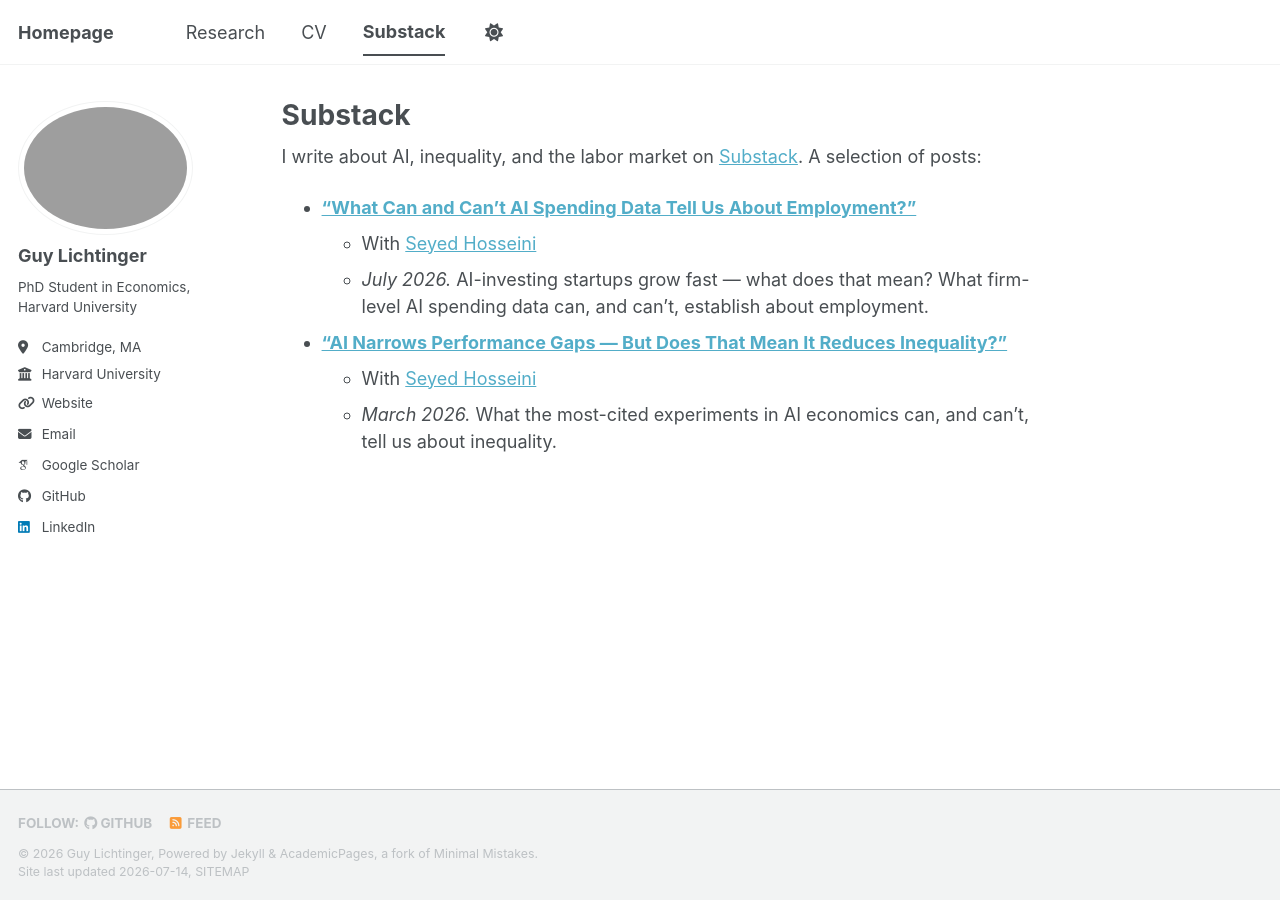
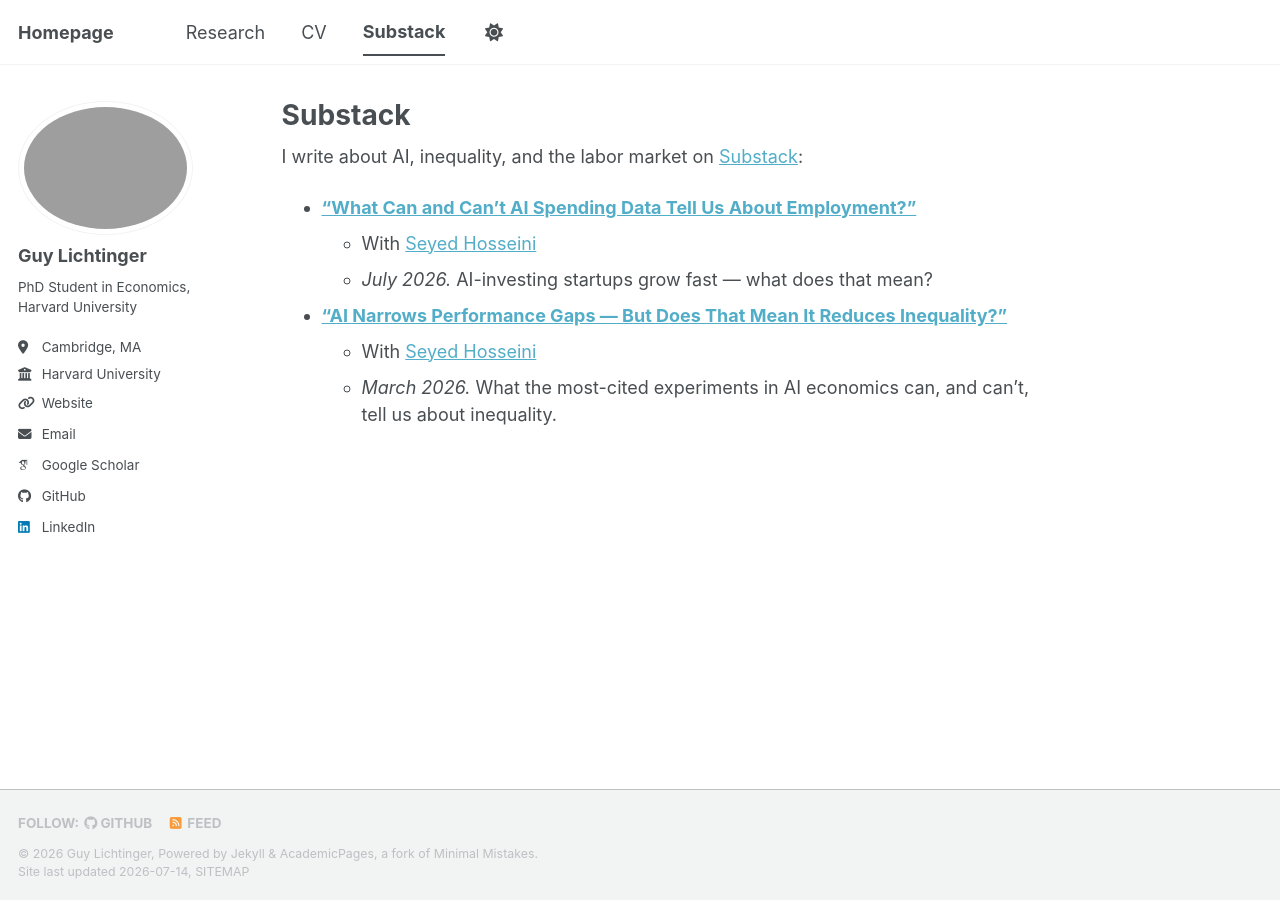
Before and after one commit to guylichtinger/guylichtinger.github.io, a Jekyll site: the page built from _pages/substack.md, in a window 1280 px wide. Built offline with Jekyll 4.4.1, drawn with Linux system fonts in a browser that asks for light colours; some web fonts are replaced; a script bundle is joined from its source files by our own code; library files that are not in the unit come from our copies.

Commit message:
Update Substack post descriptions and formatting

```diff
--- a/_pages/substack.md
+++ b/_pages/substack.md
@@ -4,11 +4,11 @@ permalink: /substack/
 author_profile: true
 ---
 
-I write about AI, inequality, and the labor market on [Substack](https://guylichtinger.substack.com/). A selection of posts:
+I write about AI, inequality, and the labor market on [Substack](https://guylichtinger.substack.com/):
 
 - **[“What Can and Can’t AI Spending Data Tell Us About Employment?”](https://guylichtinger.substack.com/p/what-can-and-cant-ai-spending-data)**
   * With [Seyed Hosseini](https://sites.google.com/view/mahdi-hosseini/home)
-  * *July 2026.* AI-investing startups grow fast — what does that mean? What firm-level AI spending data can, and can’t, establish about employment.
+  * *July 2026.* AI-investing startups grow fast — what does that mean?
 
 - **[“AI Narrows Performance Gaps — But Does That Mean It Reduces Inequality?”](https://guylichtinger.substack.com/p/ai-narrows-performance-gaps-but-does)**
   * With [Seyed Hosseini](https://sites.google.com/view/mahdi-hosseini/home)
```
